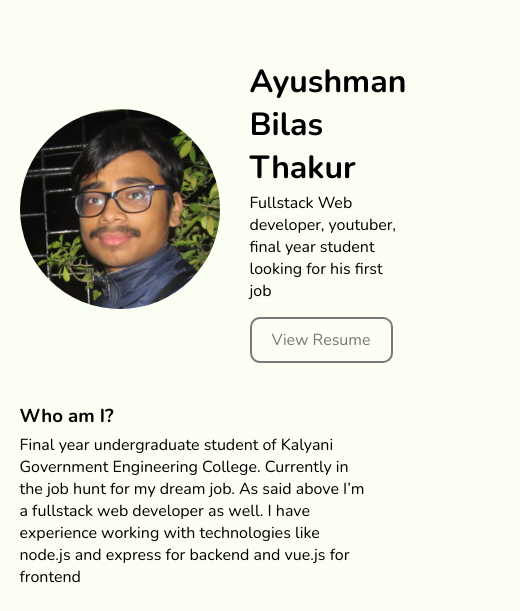
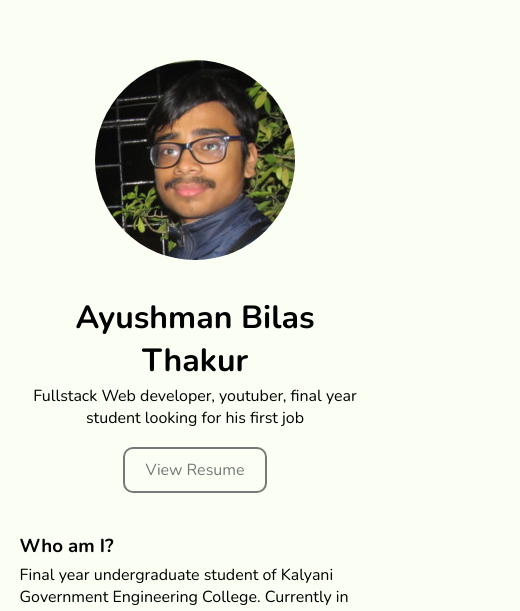
Before and after one commit to ayushmanbt/minimal-portfolio, a plain HTML site: page index.html in a window 390 px wide. Shown: the top 611 px of the page, 520 px wide, since content can reach past the window. Drawn offline with nearby package versions, Linux system fonts and the light colour scheme.

Commit message:
bettering the style

```diff
--- a/style.css
+++ b/style.css
@@ -78,7 +78,8 @@ body{
     display: none;
 }
 
-.technology:hover .text{
+.technology:hover .text,
+.technology:focus .text{
     display: block;
 }
 
@@ -140,3 +141,32 @@ body{
     gap: 10px;
     margin-top: 10px;
 }
+
+@media (max-width: 900px) {
+    .grid{
+        grid-template-columns: 1fr 1fr;
+    }
+}
+
+@media (max-width: 768px){
+    .top-part{
+        flex-direction: column;
+        justify-content: center;
+        align-items: center;
+    }
+
+    .top-part .right{
+        width: 100%;
+        display: flex;
+        flex-direction: column;
+        justify-content: center;
+        align-items: center;
+        text-align: center;
+    }
+}
+
+@media (max-width: 500px){
+    .grid{
+        grid-template-columns: 1fr;
+    }
+}
```
